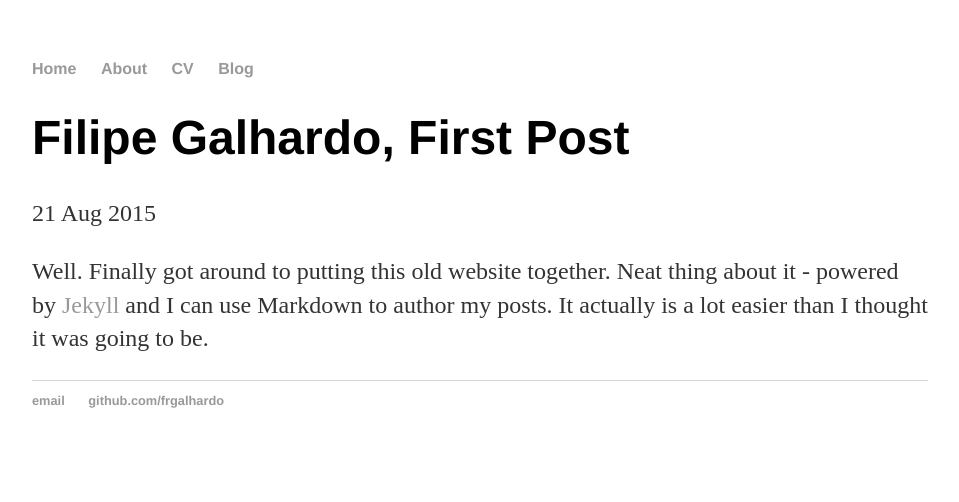
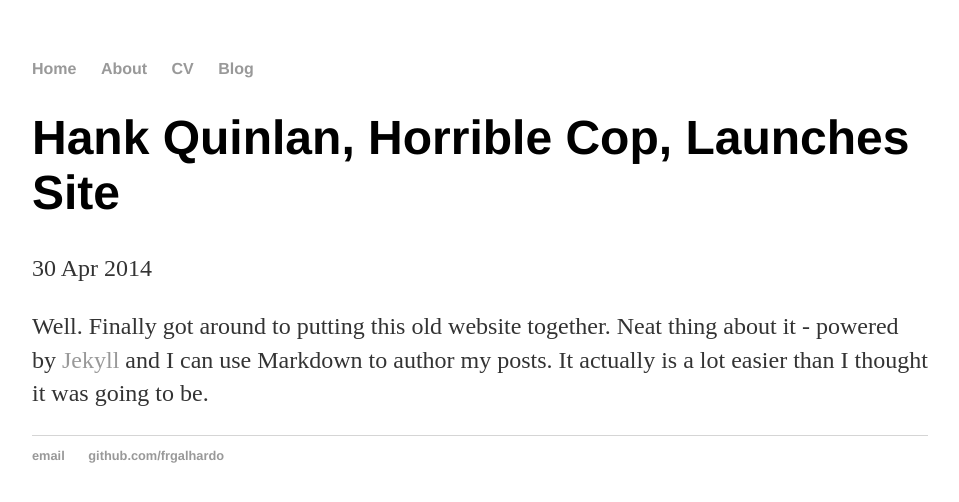
Before and after one commit to FRGalhardo/frgalhardo.github.io, a Jekyll site: the page built from _posts/2015-08-21-filipe-galhardo-first-post.md, in a window 1280 px wide. Shown: the top 502 px of the page, without its empty margins (160-1119 px from the left). Built offline with Jekyll 4.4.1, drawn with Linux system fonts in a browser that asks for light colours; Markdown is read by kramdown in place of the engine named in the settings.

Commit message:
Update 2015-08-21-filipe-galhardo-first-post.md

```diff
--- a/_posts/2015-08-21-filipe-galhardo-first-post.md
+++ b/_posts/2015-08-21-filipe-galhardo-first-post.md
@@ -1,9 +1,7 @@
 ---
 layout: post
-title: "Filipe Galhardo, First Post"
-date: 2015-08-21
+title: "Hank Quinlan, Horrible Cop, Launches Site"
+date: 2014-04-30
 ---
 
-Well. Finally got around to putting this old website together.
-Neat thing about it - powered by [Jekyll](http://jekyllrb.com) and I can use Markdown to author my posts.
-It actually is a lot easier than I thought it was going to be.
+Well. Finally got around to putting this old website together. Neat thing about it - powered by [Jekyll](http://jekyllrb.com) and I can use Markdown to author my posts. It actually is a lot easier than I thought it was going to be.
```
